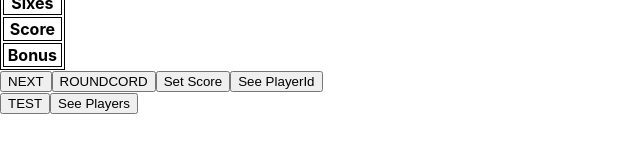
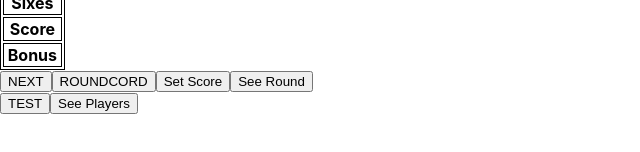
Before and after one commit to Hano2001/Yatzy_Redemption, a React (Create React App) app: page /gamepage in a window 1280 px wide. Shown: the part 250-402 px from the top of the page, without its empty margins (0-640 px from the left). Built offline with nearby package versions, Linux system fonts and the light colour scheme.

Commit message:
outsource setscore component into round

```diff
--- a/src/App.tsx
+++ b/src/App.tsx
@@ -1,19 +1,30 @@
 import React, { useState } from "react";
 import "./App.css";
-import Iplayers from "./Components/Types"
+import Iplayers from "./Components/Types";
+import IboardItem from "./Components/Types";
 import Board from "./Components/Board";
 import { Outlet } from "react-router";
 import { ContextInfo } from "./Contexts/ContextInfo";
 
-
 function App() {
   const [players, setPlayers] = useState<Array<Iplayers>>([]);
- const contextValues = {
-  players, setPlayers
- }
+  const [boardItems, setBoardItems] = useState<Array<IboardItem>>([]);
+  const [turnCount, setTurnCount] = useState(0);
+  const contextValues = {
+    players,
+    setPlayers,
+    boardItems,
+    setBoardItems,
+    turnCount,
+    setTurnCount
+  };
   return (
     <ContextInfo.Provider value={contextValues}>
-    <><Outlet/></></ContextInfo.Provider>)
+      <>
+        <Outlet />
+      </>
+    </ContextInfo.Provider>
+  );
 }
 
 export default App;
--- /dev/null
+++ b/src/Components/Dice.tsx
@@ -0,0 +1,6 @@
+import React from 'react'
+
+export default function Dice(dieSide: number) {
+    let score = 15;
+  return score
+}
--- /dev/null
+++ b/src/Components/Round.tsx
@@ -0,0 +1,42 @@
+import Dice from "./Dice";
+import IboardItem from "./Types";
+import { ContextInfo } from "../Contexts/ContextInfo";
+import { useContext } from "react";
+import Iplayers from "./Types";
+
+export default function Round() {
+    let {boardItems,setBoardItems,players,turnCount,setTurnCount} = useContext(ContextInfo)
+    let roundCord = boardItems[turnCount];
+    let diceScore = Dice(4);
+    function ValueUpdate(props: { roundVal: IboardItem }) {
+      function test() {
+        let newArr = [...boardItems];
+        let itemIndex = boardItems.findIndex(
+          (obj: { tableCord: string; }) => obj.tableCord === props.roundVal.tableCord
+        );
+        newArr[itemIndex].value = diceScore;
+        setBoardItems(newArr);
+        let playerIndex = players.findIndex(
+          (obj: Iplayers) => obj.id == props.roundVal.playerId
+        );
+        players[playerIndex].score += diceScore;
+      }
+
+      return (
+        <>
+          <button onClick={test}>Set Score</button>
+          <button onClick={() => console.log(roundCord)}>
+            See Round
+          </button>
+        </>
+      );
+    }
+
+    return (
+      <div>
+        <button onClick={() => setTurnCount(turnCount + 1)}>NEXT</button>
+        <button onClick={() => console.log(roundCord)}>ROUNDCORD</button>
+        <ValueUpdate roundVal={roundCord} />
+      </div>
+    );
+  }
--- a/src/Pages/GamePage/GamePage.tsx
+++ b/src/Pages/GamePage/GamePage.tsx
@@ -2,25 +2,22 @@ import React, { useContext, useEffect, useState } from "react";
 import Iplayers from "../../Components/Types";
 import { ContextInfo } from "../../Contexts/ContextInfo";
 import { numbers } from "../../Data/GameBoard";
+import Round from "../../Components/Round";
 
-interface IboardItem {
-  playerId: number;
-  tableCord: string;
-  value: number;
-}
 const GamePage = () => {
-  const [boardItems, setBoardItems] = useState<IboardItem[]>([]);
-  const [turnCount, setTurnCount] = useState(0);
+  const { players, boardItems, setBoardItems } = useContext(ContextInfo);
   useEffect(() => {
     for (let i = 1; i <= 6; i++) {
       players.map((player: Iplayers) => {
         let tableCord = `${player.id}:${i}`;
+        let dieSide = i;
         let newBoardItem = {
           playerId: player.id,
           tableCord: tableCord,
           value: 0,
+          dieSide: dieSide,
         };
-        setBoardItems((prevBoard) => [...prevBoard, newBoardItem]);
+        setBoardItems((prevBoard: any) => [...prevBoard, newBoardItem]);
       });
     }
   }, []);
@@ -31,7 +28,9 @@ const GamePage = () => {
         <th>{props.name}</th>
         {players.map((player: Iplayers) => {
           let tableCord = `${player.id}:${props.num}`;
-          let obj = boardItems.find((item) => item.tableCord === tableCord);
+          let obj = boardItems.find(
+            (item: { tableCord: string }) => item.tableCord === tableCord
+          );
           let cellValue = obj?.value.toString();
 
           return <td key={tableCord}>{cellValue}</td>;
@@ -59,49 +58,14 @@ const GamePage = () => {
           <th>{props.name}</th>
 
           {players.map((player: Iplayers) => {
-            let score = player.score >= 63 ? 50 : 0
+            let score = player.score >= 63 ? 50 : 0;
             return <td key={player.id}>{score}</td>;
           })}
         </tr>
       </>
     );
   }
-  function TestUpdateValue() {
-    let roundCord = boardItems[turnCount];
-    function ValueUpdate(props: { roundVal: IboardItem }) {
-      function test() {
-        let newArr = [...boardItems];
-        let itemIndex = boardItems.findIndex(
-          (obj) => obj.tableCord === props.roundVal.tableCord
-        );
-        newArr[itemIndex].value = 15;
-        console.log(newArr);
-        setBoardItems(newArr);
-        let playerIndex = players.findIndex(
-          (obj: Iplayers) => obj.id == props.roundVal.playerId
-        );
-        players[playerIndex].score += 15;
-      }
 
-      return (
-        <>
-          <button onClick={test}>Set Score</button>
-          <button onClick={() => console.log(props.roundVal.playerId)}>
-            See PlayerId
-          </button>
-        </>
-      );
-    }
-
-    return (
-      <div>
-        <button onClick={() => setTurnCount(turnCount + 1)}>NEXT</button>
-        <button onClick={() => console.log(roundCord)}>ROUNDCORD</button>
-        <ValueUpdate roundVal={roundCord} />
-      </div>
-    );
-  }
-  const { players } = useContext(ContextInfo);
   return (
     <div>
       <h1>gamepage</h1>
@@ -122,7 +86,7 @@ const GamePage = () => {
         </tbody>
       </table>
 
-      <TestUpdateValue />
+      <Round />
       <button onClick={() => console.log(boardItems)}>TEST</button>
       <button onClick={() => console.log(players)}>See Players</button>
     </div>
--- a/src/Pages/HomePage/HomePage.tsx
+++ b/src/Pages/HomePage/HomePage.tsx
@@ -1,23 +1,25 @@
-import React, { useContext, useState } from "react";
+import { useContext, useState } from "react";
 import Iplayers from "../../Components/Types";
 import { Link } from "react-router-dom";
 import { ContextInfo } from "../../Contexts/ContextInfo";
 
-interface Props {}
 
-const HomePage = (props: Props) => {
+
+const HomePage = () => {
   const [inputvalue, setInputValue] = useState(true);
   const { players, setPlayers } = useContext(ContextInfo);
+  const [playerCounter, setPlayerCounter] = useState(0)
 
   function HandleSubmit(e: any) {
     e.preventDefault();
-    const newPlayer: Iplayers = {
-      id: players.length,
+    const newPlayer = {
+      id: playerCounter,
       name: e.target.name.value,
       score:0
     };
     setPlayers([...players, newPlayer]);
     e.target.name.value = "";
+    setPlayerCounter(playerCounter+1)
     setInputValue(true);
   }
   function HandleOnChange(e: any) {
```
Also changed, not shown: src/Components/Types.ts (+11 -4 lines).
